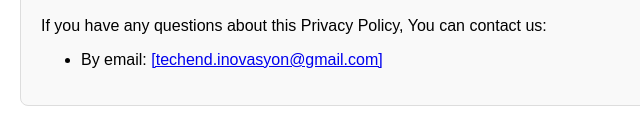
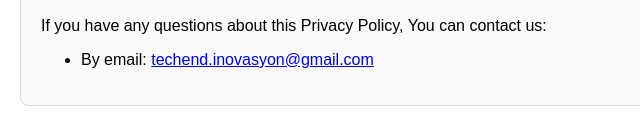
Before and after one commit to talhacosar29/medwatch, a plain HTML site: page index.html in a window 1280 px wide. Shown: the part 4280-4403 px from the top of the page, 0-640 px from the left. Drawn offline with Linux system fonts and the light colour scheme.

Commit message:
Update index.html

```diff
--- a/index.html
+++ b/index.html
@@ -212,7 +212,7 @@
 <h2>Contact Us</h2>
 <p>If you have any questions about this Privacy Policy, You can contact us:</p>
 <ul>
-<li>By email: <a href="/cdn-cgi/l/email-protection" class="__cf_email__" data-cfemail="0773666b6f66646874667529353e47606a666e6b2964686a">[techend.inovasyon@gmail.com]</a></li>
+<li>By email: <a href="mailto:techend.inovasyon@gmail.com">techend.inovasyon@gmail.com</a></li>
 </ul><script data-cfasync="false" src="/cdn-cgi/scripts/5c5dd728/cloudflare-static/email-decode.min.js"></script>
         </div>
     </main>
```
